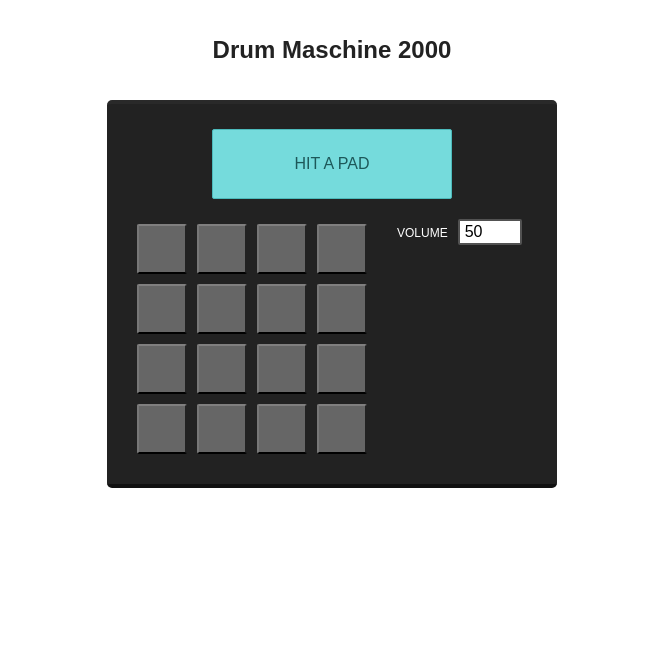
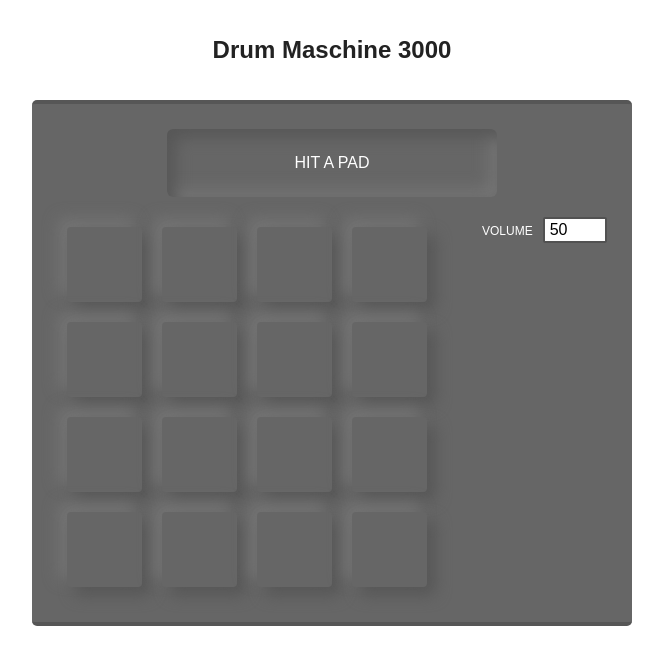
Before and after one commit to chadchristensen/drummachine3000, a React (Create React App) app: page / in a window 1280 px wide. Shown: the top 664 px of the page, without its empty margins (308-971 px from the left). Built offline with nearby package versions, Linux system fonts and the light colour scheme; no server answers.

Commit message:
change style to neumorphic

```diff
--- a/src/App.css
+++ b/src/App.css
@@ -27,17 +27,17 @@
 
 .container {
   display: inline-block;
-  width: 450px;
+  width: 600px;
   padding: 25px;
-  background-color: #222222;
+  background-color: #666666;
   border-radius: 5px;
   color: white;
-  border-top: 4px solid #292929;
-  border-bottom: 4px solid #111111;
+  border-top: 4px solid #565656;
+  border-bottom: 4px solid #565656;
 }
 
 .drumbank {
-  width: 240px;
+  width: 400px;
   display: flex;
   flex-wrap: wrap;
   flex-flow: wrap-reverse;
@@ -46,12 +46,12 @@
 
 .drumpad {
   background-color: #666;
-  height: 50px;
-  width: 50px;
-  border-radius: 2px;
-  margin: 5px;
+  height: 75px;
+  width: 75px;
+  border-radius: 4px;
+  margin: 10px;
   outline: none;
-  border-color: #807f7f #777 #525252;
+  border-color: transparent;
 }
 
 .drumpad:hover {
@@ -63,9 +63,9 @@
   border-radius: 2px;
   margin: 0 auto 20px auto;
   padding: 25px 25px;
-  background-color: #75dbdc;
-  color: #1d5859;
-  border: 1px solid #4cbabb;
+  border-radius: 6px;
+  background: #666666;
+  box-shadow: inset 8px 8px 15px #575757, inset -8px -8px 15px #757575;
   text-transform: uppercase;
 }
 
@@ -90,20 +90,19 @@
   border-radius: 2px;
   border: 2px solid #525252;
   width: 4em;
-
 }
 
 label {
   text-transform: uppercase;
-  font-size: .75em;
+  font-size: 0.75em;
   margin-right: 10px;
 }
 
 .control-label {
-  font-size: .7em;
+  font-size: 0.7em;
   margin-bottom: 5px;
   text-transform: uppercase;
-  letter-spacing: .05em;
+  letter-spacing: 0.05em;
   color: #eee;
 }
 
@@ -124,8 +123,8 @@ label {
   top: 4px;
   left: 50%;
   transform: translateX(-50%);
-  height: .2em;
-  width: .2em;
-  border-radius: .1em;
+  height: 0.2em;
+  width: 0.2em;
+  border-radius: 0.1em;
   background-color: #eee;
 }
--- a/src/App.js
+++ b/src/App.js
@@ -119,7 +119,7 @@ class App extends Component {
     return (
       <div className="App">
         <header className="App-header">
-          <h1 className="App-title">Drum Maschine 2000</h1>
+          <h1 className="App-title">Drum Maschine 3000</h1>
         </header>
         <div className="container">
           <LedDisplay sound={this.state.activeSound} />
--- a/src/DrumPad.js
+++ b/src/DrumPad.js
@@ -3,6 +3,11 @@ import React from 'react'
 export default (props) => {
   return (
     <button
+        style={{
+          borderRadius: "6",
+          background: "#666666",
+          boxShadow:  "8px 8px 15px #575757, -8px -8px 15px #757575"
+        }}
         className="drumpad"
         onClick={props.onClick}
     />
```
